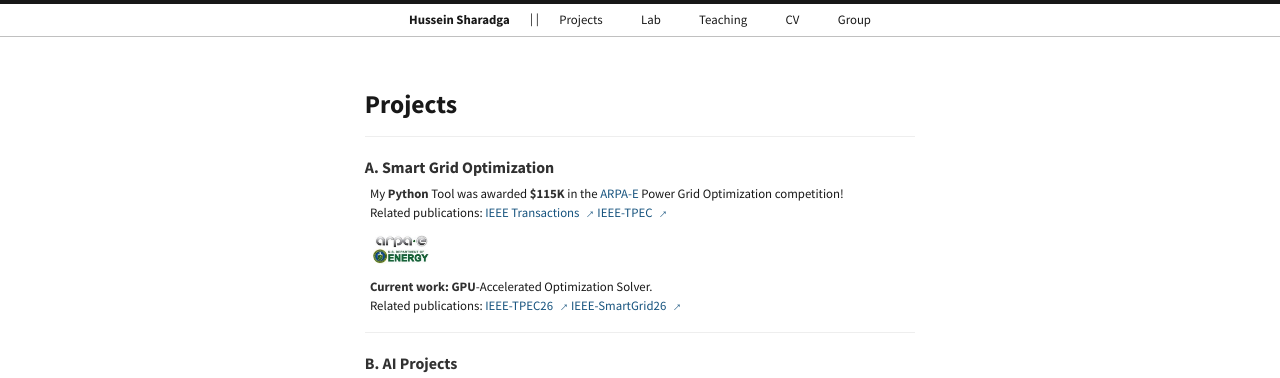
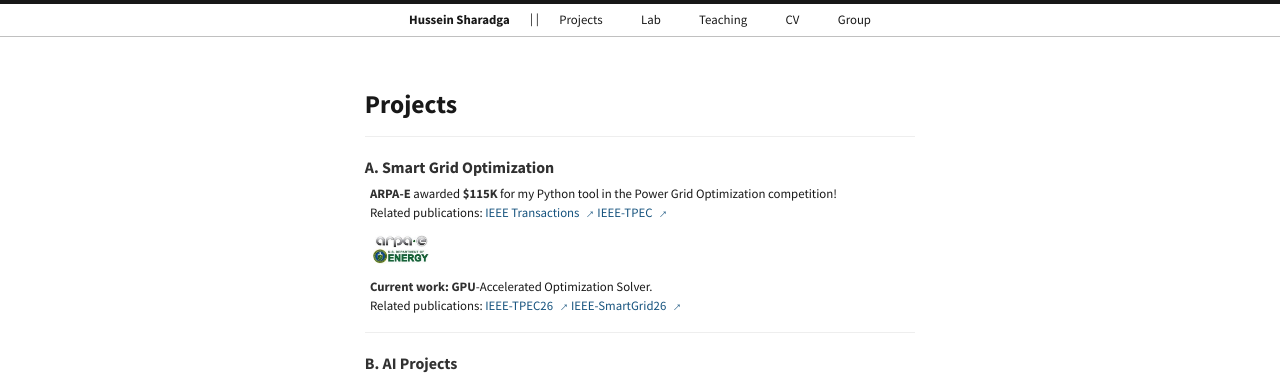
Before and after one commit to hssharadga/hssharadga.github.io, a Jekyll site: the page built from Projects.md, in a window 1280 px wide. Shown: the top 378 px of the page. Built offline with Jekyll 4.4.1, drawn with Linux system fonts in a browser that asks for light colours; some of the changed lines change nothing that is shown.

Commit message:
Revise Smart Grid Optimization project details
Updated the description of the Smart Grid Optimization project to highlight the award received.

```diff
--- a/Projects.md
+++ b/Projects.md
@@ -6,8 +6,9 @@
 <hr style="margin: 20px 0;">
 <h3 style="text-align: left;">A. Smart Grid Optimization</h3>
 
-&nbsp;&nbsp;My <strong>Python</strong> Tool was awarded <strong>$115K</strong> in the
-<a href="https://gocompetition.energy.gov/" target="_blank">ARPA-E</a> Power Grid Optimization competition! <br>
+<!-- &nbsp;&nbsp;My <strong>Python</strong> Tool was awarded <strong>$115K</strong> in the
+<a href="https://gocompetition.energy.gov/" target="_blank">ARPA-E</a> Power Grid Optimization competition! <br> -->
+&nbsp;&nbsp;<strong>ARPA-E</strong> awarded <strong>$115K</strong> for my Python tool in the Power Grid Optimization competition! <br>
 &nbsp;&nbsp;Related publications: <a href="https://hssharadga.github.io/assets/IEEE_TIA.pdf" target="_blank">IEEE Transactions
   <span style="display: inline-block; transform: rotate(-45deg);">→</span></a>
 <a href="https://hssharadga.github.io/assets/IEEE_TPEC.pdf" target="_blank">IEEE-TPEC
```
